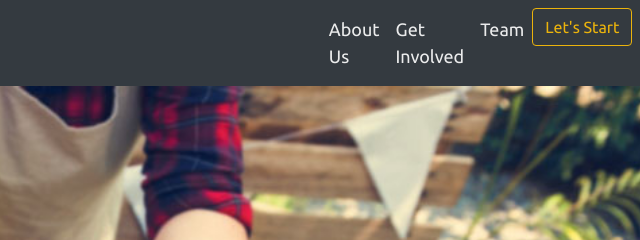
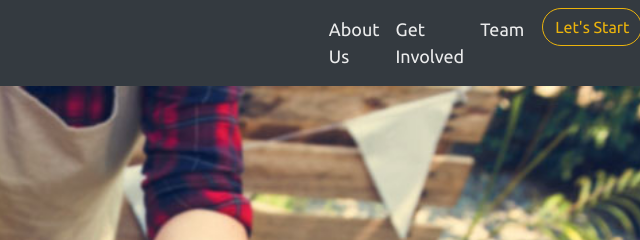
Before and after one commit to curib/cultiv8, a plain HTML site: page src/index.html in a window 1280 px wide. Shown: the top 240 px of the page, 640-1280 px from the left. Drawn offline with nearby package versions, Linux system fonts and the light colour scheme.

Commit message:
fix: Fix final bugs

```diff
--- a/src/index.html
+++ b/src/index.html
@@ -47,7 +47,7 @@
                     <a class="nav-link" href="#team">Team</a>
                 </li>
                 <li class="nav-item">
-                    <button type="button" class="btn btn-outline-warning">Let's Start</button>
+                    <button type="button" class="btn btn1 btn-outline-warning">Let's Start</button>
                 </li>
             </ul>
         </nav>
```
Also changed, not shown: 2 other files.
